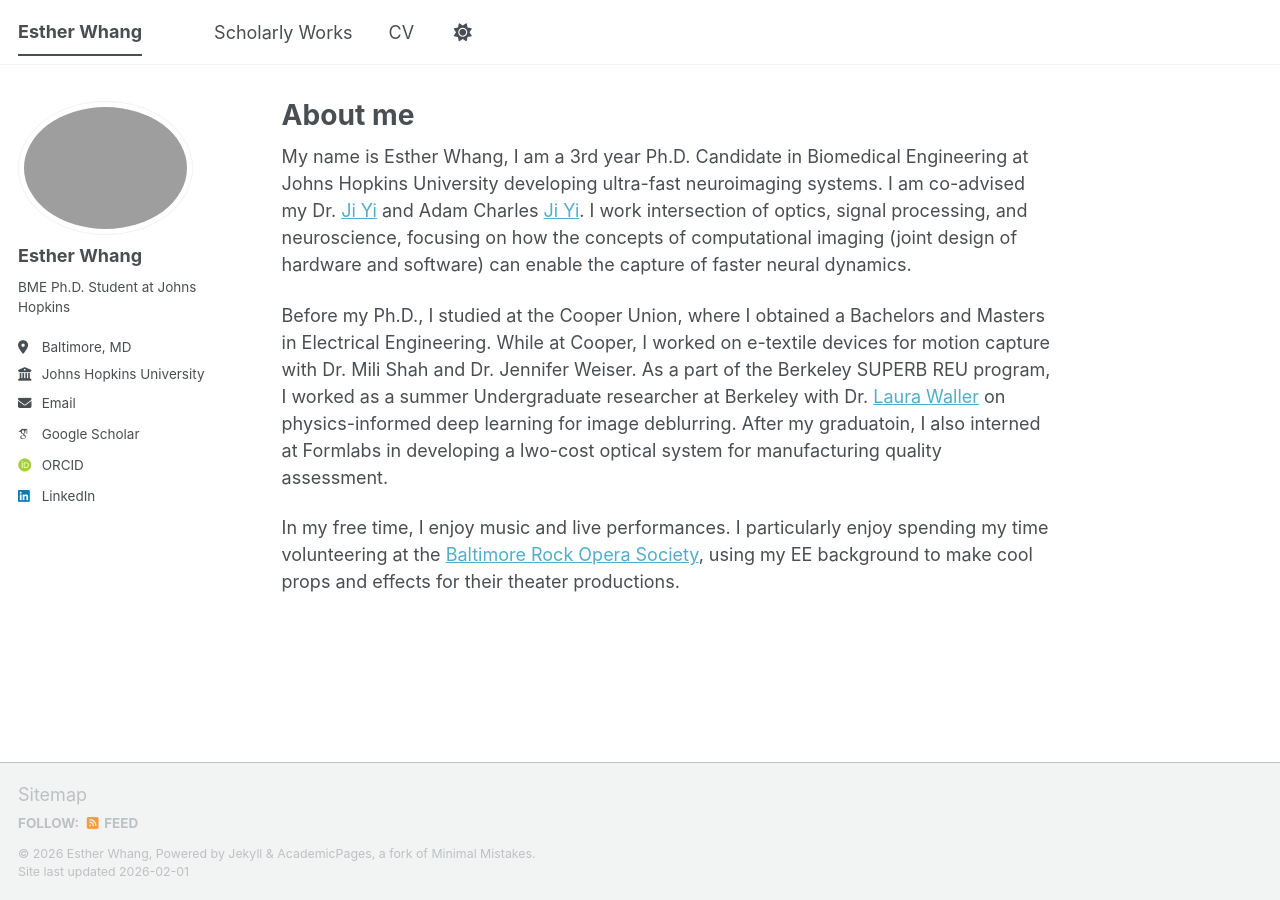
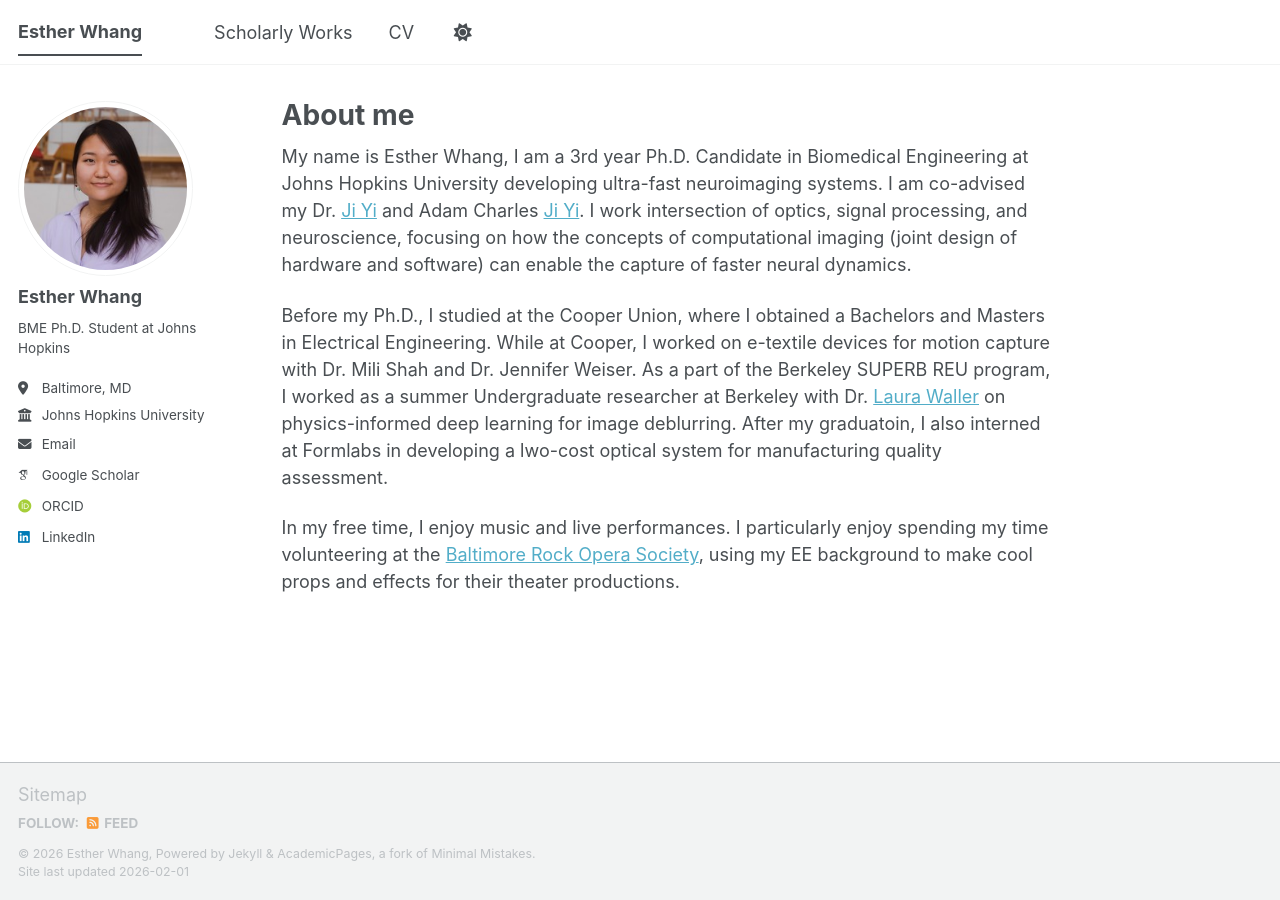
Before and after one commit to emwhang/emwhang.github.io, a Jekyll site: the page built from _pages/about.md, in a window 1280 px wide. Built offline with Jekyll 4.4.1, drawn with Linux system fonts in a browser that asks for light colours; some web fonts are replaced; a script bundle is joined from its source files by our own code; library files that are not in the unit come from our copies.

Commit message:
headshot fix

```diff
--- a/_config.yml
+++ b/_config.yml
@@ -23,7 +23,7 @@ repository               : "emwhang/emwhang.github.io"
 #               Additional customization can be done by editing /_includes/author-profile.html
 author:
   # Biographic information
-  avatar           : "Esther-Whang-headshot-small.png"
+  avatar           : "Esther-Whang-headshot-small.jpg"
   name             : "Esther Whang"
   pronouns         : # example: "she/her"
   bio              : "BME Ph.D. Student at Johns Hopkins"
```
